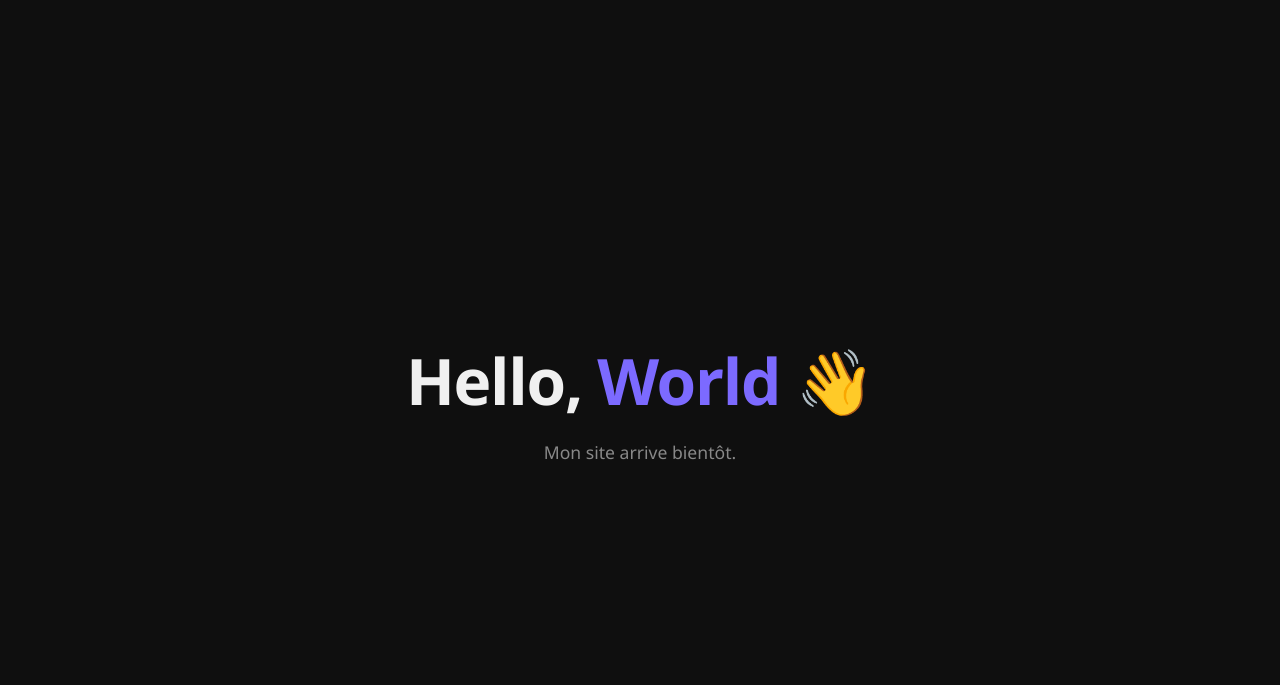
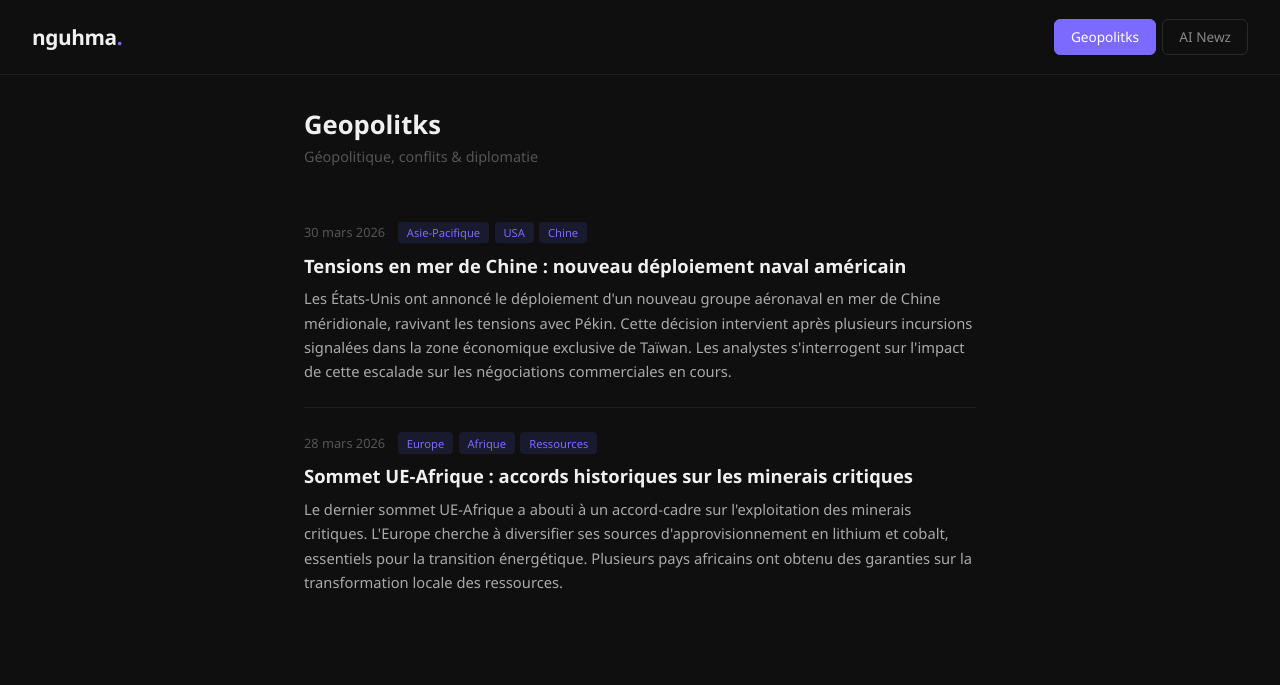
Before and after one commit to Narkotine/narkotine.github.io, a plain HTML site: page index.html in a window 1280 px wide. Drawn offline with Linux system fonts and the light colour scheme.

Commit message:
Add news feeds site with Geopolitks and AI Newz

```diff
--- /dev/null
+++ b/data/geopolitks.json
@@ -0,0 +1,16 @@
+[
+  {
+    "id": 1,
+    "title": "Tensions en mer de Chine : nouveau déploiement naval américain",
+    "date": "2026-03-30",
+    "tags": ["Asie-Pacifique", "USA", "Chine"],
+    "content": "Les États-Unis ont annoncé le déploiement d'un nouveau groupe aéronaval en mer de Chine méridionale, ravivant les tensions avec Pékin. Cette décision intervient après plusieurs incursions signalées dans la zone économique exclusive de Taïwan. Les analystes s'interrogent sur l'impact de cette escalade sur les négociations commerciales en cours."
+  },
+  {
+    "id": 2,
+    "title": "Sommet UE-Afrique : accords historiques sur les minerais critiques",
+    "date": "2026-03-28",
+    "tags": ["Europe", "Afrique", "Ressources"],
+    "content": "Le dernier sommet UE-Afrique a abouti à un accord-cadre sur l'exploitation des minerais critiques. L'Europe cherche à diversifier ses sources d'approvisionnement en lithium et cobalt, essentiels pour la transition énergétique. Plusieurs pays africains ont obtenu des garanties sur la transformation locale des ressources."
+  }
+]
--- a/index.html
+++ b/index.html
@@ -3,7 +3,7 @@
 <head>
   <meta charset="UTF-8" />
   <meta name="viewport" content="width=device-width, initial-scale=1.0" />
-  <title>nguhma.github.io</title>
+  <title>Nguhma — News</title>
   <style>
     * {
       margin: 0;
@@ -15,37 +15,292 @@
       font-family: 'Segoe UI', Tahoma, Geneva, Verdana, sans-serif;
       background: #0f0f0f;
       color: #f0f0f0;
-      display: flex;
-      justify-content: center;
-      align-items: center;
       min-height: 100vh;
     }
 
-    .container {
-      text-align: center;
+    /* ── Header ── */
+    header {
+      position: sticky;
+      top: 0;
+      z-index: 100;
+      background: #0f0f0f;
+      border-bottom: 1px solid #1e1e1e;
+      padding: 1.2rem 2rem;
+      display: flex;
+      align-items: center;
+      justify-content: space-between;
     }
 
-    h1 {
-      font-size: 4rem;
+    .logo {
+      font-size: 1.3rem;
       font-weight: 700;
       letter-spacing: -0.02em;
     }
 
-    h1 span {
+    .logo span {
       color: #7c6aff;
     }
 
-    p {
-      margin-top: 1rem;
-      font-size: 1.1rem;
+    /* ── Feed selector ── */
+    nav {
+      display: flex;
+      gap: 0.4rem;
+    }
+
+    nav button {
+      background: transparent;
       color: #888;
+      border: 1px solid #2a2a2a;
+      padding: 0.45rem 1rem;
+      border-radius: 6px;
+      font-size: 0.85rem;
+      font-family: inherit;
+      cursor: pointer;
+      transition: all 0.2s ease;
+    }
+
+    nav button:hover {
+      color: #ccc;
+      border-color: #444;
+    }
+
+    nav button.active {
+      background: #7c6aff;
+      color: #fff;
+      border-color: #7c6aff;
+    }
+
+    /* ── Main content ── */
+    main {
+      max-width: 720px;
+      margin: 0 auto;
+      padding: 2rem 1.5rem 4rem;
+    }
+
+    .feed-title {
+      font-size: 1.6rem;
+      font-weight: 700;
+      margin-bottom: 0.3rem;
+    }
+
+    .feed-subtitle {
+      color: #555;
+      font-size: 0.9rem;
+      margin-bottom: 2rem;
+    }
+
+    /* ── Article cards ── */
+    .article {
+      border-bottom: 1px solid #1e1e1e;
+      padding: 1.5rem 0;
+    }
+
+    .article:last-child {
+      border-bottom: none;
+    }
+
+    .article-meta {
+      display: flex;
+      align-items: center;
+      gap: 0.8rem;
+      margin-bottom: 0.6rem;
+      flex-wrap: wrap;
+    }
+
+    .article-date {
+      font-size: 0.8rem;
+      color: #555;
+    }
+
+    .article-tags {
+      display: flex;
+      gap: 0.35rem;
+      flex-wrap: wrap;
+    }
+
+    .tag {
+      font-size: 0.7rem;
+      background: #1a1a2e;
+      color: #7c6aff;
+      padding: 0.2rem 0.55rem;
+      border-radius: 4px;
+    }
+
+    .article-title {
+      font-size: 1.15rem;
+      font-weight: 600;
+      margin-bottom: 0.5rem;
+      line-height: 1.4;
+    }
+
+    .article-body {
+      font-size: 0.92rem;
+      color: #aaa;
+      line-height: 1.65;
+    }
+
+    /* ── Empty state ── */
+    .empty {
+      text-align: center;
+      color: #444;
+      padding: 4rem 0;
+      font-size: 0.95rem;
+    }
+
+    /* ── Loading ── */
+    .loading {
+      text-align: center;
+      color: #555;
+      padding: 4rem 0;
+    }
+
+    /* ── Responsive mobile ── */
+    @media (max-width: 600px) {
+      header {
+        flex-direction: column;
+        gap: 0.8rem;
+        padding: 1rem;
+        align-items: flex-start;
+      }
+
+      nav {
+        width: 100%;
+      }
+
+      nav button {
+        flex: 1;
+        text-align: center;
+        padding: 0.5rem;
+      }
+
+      main {
+        padding: 1.5rem 1rem 3rem;
+      }
+
+      .feed-title {
+        font-size: 1.3rem;
+      }
+
+      .article-title {
+        font-size: 1.05rem;
+      }
     }
   </style>
 </head>
 <body>
-  <div class="container">
-    <h1>Hello, <span>World</span> 👋</h1>
-    <p>Mon site arrive bientôt.</p>
-  </div>
+
+  <header>
+    <div class="logo">nguhma<span>.</span></div>
+    <nav id="feed-nav"></nav>
+  </header>
+
+  <main id="content">
+    <div class="loading">Chargement…</div>
+  </main>
+
+  <script>
+    const FEEDS = {
+      geopolitks: {
+        file: 'data/geopolitks.json',
+        title: 'Geopolitks',
+        subtitle: 'Géopolitique, conflits & diplomatie'
+      },
+      'ai-newz': {
+        file: 'data/ai-newz.json',
+        title: 'AI Newz',
+        subtitle: 'Intelligence artificielle, tech & régulation'
+      }
+    };
+
+    let currentFeed = Object.keys(FEEDS)[0];
+
+    // ── Build nav buttons ──
+    function buildNav() {
+      const nav = document.getElementById('feed-nav');
+      nav.innerHTML = '';
+      for (const [key, feed] of Object.entries(FEEDS)) {
+        const btn = document.createElement('button');
+        btn.textContent = feed.title;
+        btn.className = key === currentFeed ? 'active' : '';
+        btn.addEventListener('click', () => switchFeed(key));
+        nav.appendChild(btn);
+      }
+    }
+
+    // ── Format date ──
+    function formatDate(iso) {
+      const d = new Date(iso + 'T00:00:00');
+      return d.toLocaleDateString('fr-FR', {
+        day: 'numeric',
+        month: 'long',
+        year: 'numeric'
+      });
+    }
+
+    // ── Render articles ──
+    function renderArticles(articles, feed) {
+      const main = document.getElementById('content');
+
+      if (!articles.length) {
+        main.innerHTML = `
+          <h2 class="feed-title">${feed.title}</h2>
+          <p class="feed-subtitle">${feed.subtitle}</p>
+          <div class="empty">Aucun article pour le moment.</div>`;
+        return;
+      }
+
+      articles.sort((a, b) => new Date(b.date) - new Date(a.date));
+
+      let html = `
+        <h2 class="feed-title">${feed.title}</h2>
+        <p class="feed-subtitle">${feed.subtitle}</p>`;
+
+      for (const a of articles) {
+        const tags = (a.tags || []).map(t => `<span class="tag">${t}</span>`).join('');
+        html += `
+        <article class="article">
+          <div class="article-meta">
+            <span class="article-date">${formatDate(a.date)}</span>
+            <div class="article-tags">${tags}</div>
+          </div>
+          <h3 class="article-title">${a.title}</h3>
+          <p class="article-body">${a.content}</p>
+        </article>`;
+      }
+
+      main.innerHTML = html;
+    }
+
+    // ── Load feed ──
+    async function loadFeed(key) {
+      const feed = FEEDS[key];
+      const main = document.getElementById('content');
+      main.innerHTML = '<div class="loading">Chargement…</div>';
+
+      try {
+        const res = await fetch(feed.file);
+        if (!res.ok) throw new Error('Fichier introuvable');
+        const articles = await res.json();
+        renderArticles(articles, feed);
+      } catch (e) {
+        main.innerHTML = `
+          <h2 class="feed-title">${feed.title}</h2>
+          <p class="feed-subtitle">${feed.subtitle}</p>
+          <div class="empty">Impossible de charger les articles.</div>`;
+      }
+    }
+
+    // ── Switch feed ──
+    function switchFeed(key) {
+      currentFeed = key;
+      buildNav();
+      loadFeed(key);
+    }
+
+    // ── Init ──
+    buildNav();
+    loadFeed(currentFeed);
+  </script>
+
 </body>
 </html>
```
Also changed, not shown: data/ai-newz.json (added, +16 -0 lines).
